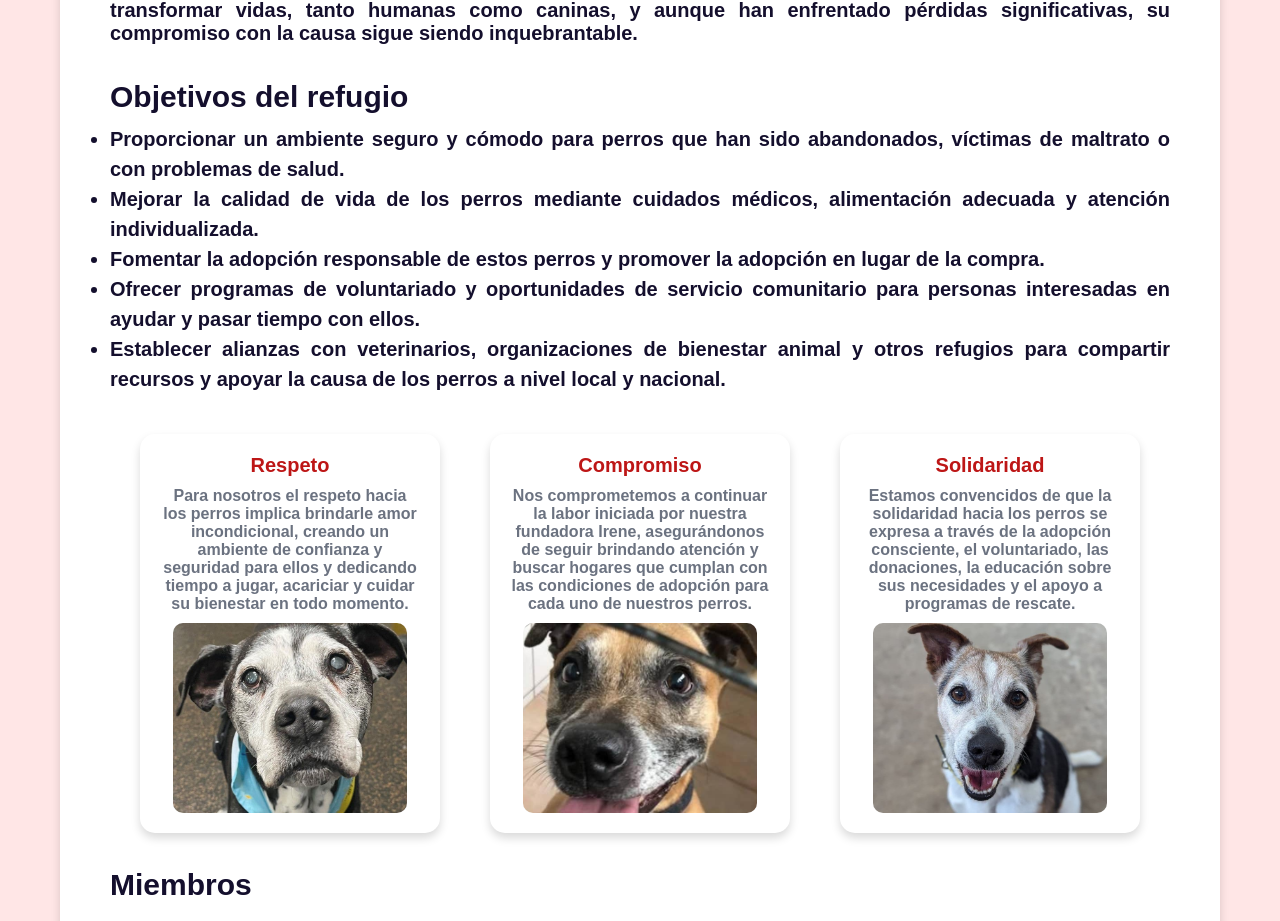
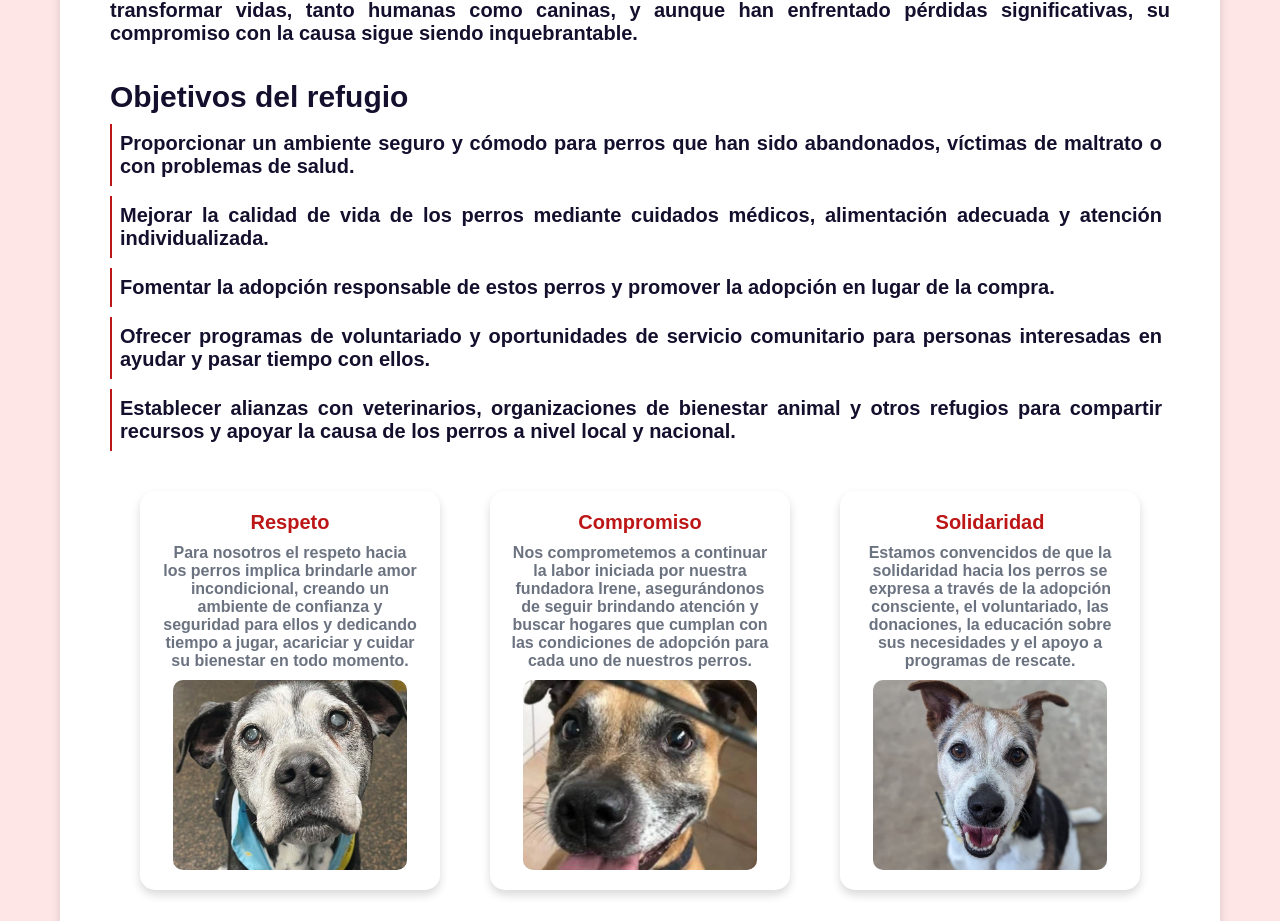
Before and after one commit to daianagc/Vasquitos, a React (Vite) app: page /nosotros in a window 1280 px wide. Shown: the part 1316-2237 px from the top of the page. Built offline with nearby package versions, Linux system fonts and the light colour scheme; a web font is replaced by a local one.

Commit message:
Add animation to list

```diff
--- a/src/pages/about-us/AboutUs.css
+++ b/src/pages/about-us/AboutUs.css
@@ -23,14 +23,53 @@
 }
 
 .objetives {
-  line-height: 3rem;
+  display: flex;
+  flex-direction: column;
+  gap: 1rem;
   text-align: justify;
+  position: relative;
 
   li {
+    border-left: 2px solid var(--text-red);
     color: var(--text-black);
+    cursor: pointer;
     font-size: 2rem;
     font-weight: 550;
-    list-style: disc;
+    left: 0;
+    position: relative;
+    transition: 0.5s;
+
+    span {
+      display: inline-block;
+      padding-left: 12px;
+      padding: 8px;
+      position: relative;
+      transition: 0.5s;
+      z-index: 1;
+    }
+
+    &:hover::before {
+      transform: scaleX(1);
+    }
+
+    &::before {
+      background: var(--text-red);
+      content: "";
+      height: 100%;
+      position: absolute;
+      transform-origin: left;
+      transform: scaleX(0);
+      transition: 0.5s;
+      width: 100%;
+    }
+
+    &:hover {
+      left: 1rem;
+
+      span {
+        color: var(--text-white);
+      }
+    }
   }
 }
 
--- a/src/pages/about-us/AboutUs.tsx
+++ b/src/pages/about-us/AboutUs.tsx
@@ -128,26 +128,36 @@ export const AboutUs = () => {
           <h2 className="title-h2">Objetivos del refugio</h2>
           <ul className="objetives">
             <li>
-              Proporcionar un ambiente seguro y cómodo para perros que han sido
-              abandonados, víctimas de maltrato o con problemas de salud.
+              <span>
+                Proporcionar un ambiente seguro y cómodo para perros que han
+                sido abandonados, víctimas de maltrato o con problemas de salud.
+              </span>
             </li>
             <li>
-              Mejorar la calidad de vida de los perros mediante cuidados
-              médicos, alimentación adecuada y atención individualizada.
+              <span>
+                Mejorar la calidad de vida de los perros mediante cuidados
+                médicos, alimentación adecuada y atención individualizada.
+              </span>
             </li>
             <li>
-              Fomentar la adopción responsable de estos perros y promover la
-              adopción en lugar de la compra.
+              <span>
+                Fomentar la adopción responsable de estos perros y promover la
+                adopción en lugar de la compra.
+              </span>
             </li>
             <li>
-              Ofrecer programas de voluntariado y oportunidades de servicio
-              comunitario para personas interesadas en ayudar y pasar tiempo con
-              ellos.
+              <span>
+                Ofrecer programas de voluntariado y oportunidades de servicio
+                comunitario para personas interesadas en ayudar y pasar tiempo
+                con ellos.
+              </span>
             </li>
             <li>
-              Establecer alianzas con veterinarios, organizaciones de bienestar
-              animal y otros refugios para compartir recursos y apoyar la causa
-              de los perros a nivel local y nacional.
+              <span>
+                Establecer alianzas con veterinarios, organizaciones de
+                bienestar animal y otros refugios para compartir recursos y
+                apoyar la causa de los perros a nivel local y nacional.
+              </span>
             </li>
           </ul>
           <div className="values-wrapper">
```
